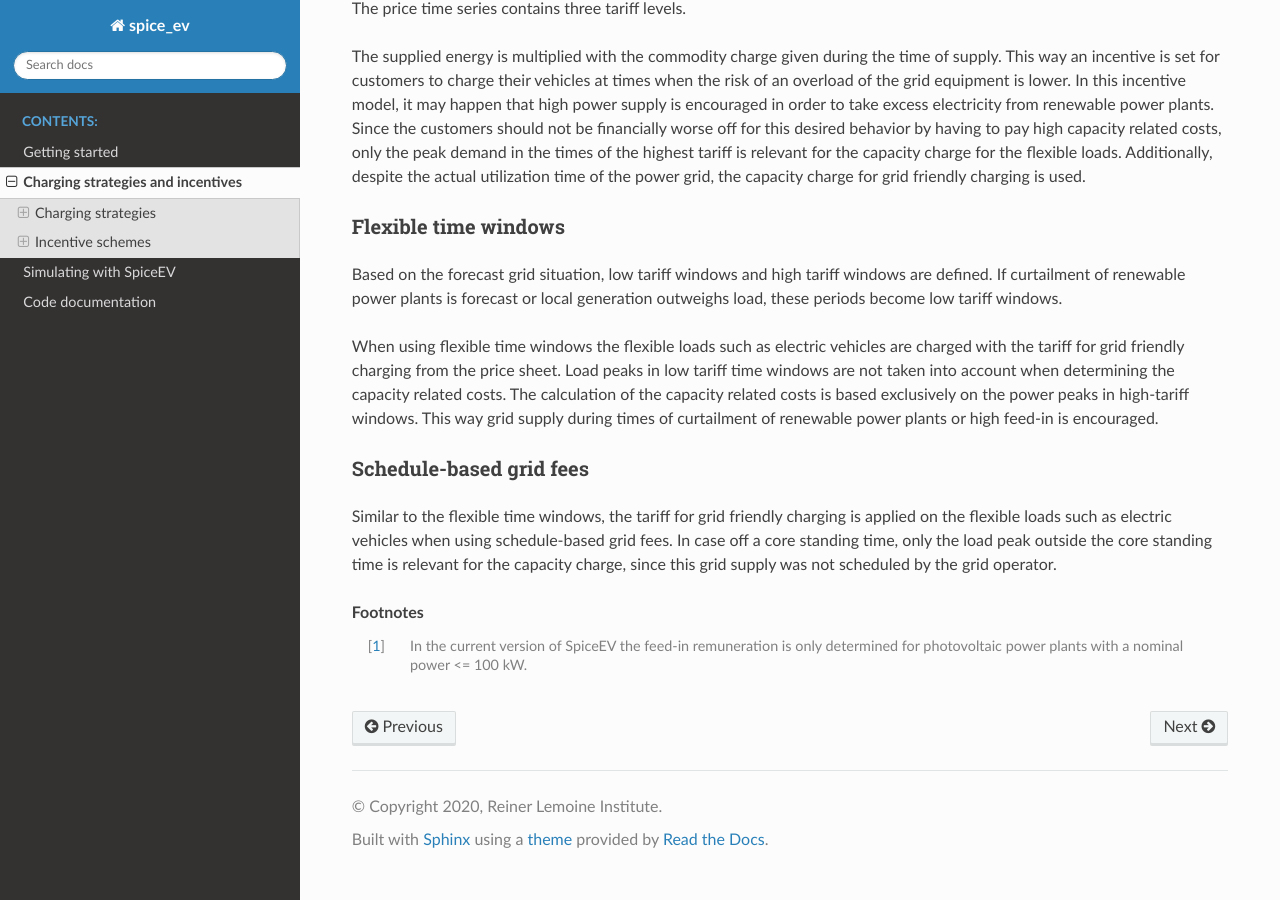
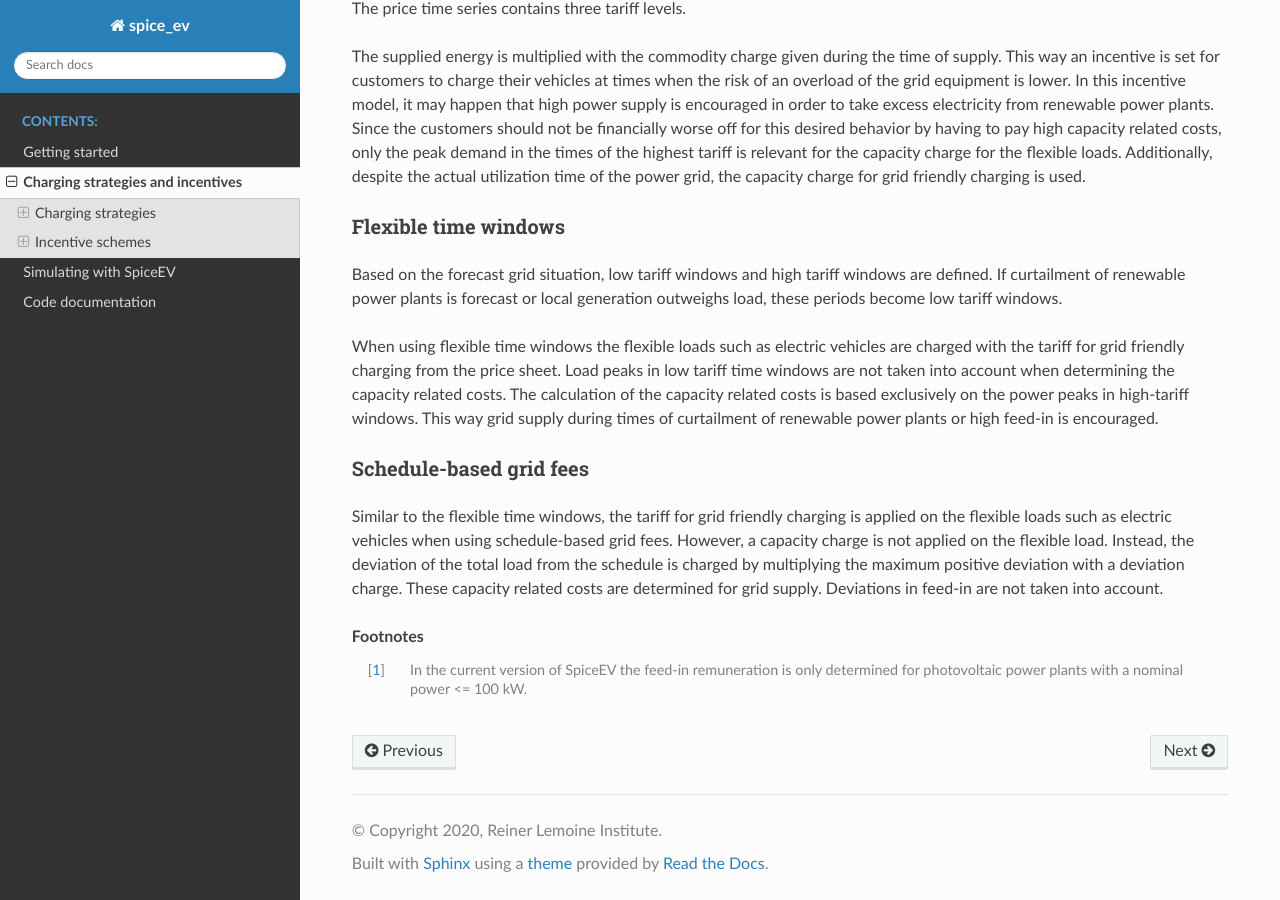
Before and after one commit to rl-institut/spice_ev, a Sphinx documentation site: the page built from doc/source/charging_strategies_incentives.rst, in a window 1280 px wide and 900 px high, scrolled down 3893 px. Built offline with Sphinx 7.4.7 and the Read the Docs theme 2.0.0, drawn with Linux system fonts in a browser that asks for light colours.

Commit message:
make some small changes and adjust RTD to changes in cost calculation for schedule strategy

```diff
--- a/doc/source/charging_strategies_incentives.rst
+++ b/doc/source/charging_strategies_incentives.rst
@@ -192,9 +192,10 @@ Schedule-based grid fees
 ------------------------
 
 Similar to the flexible time windows, the tariff for grid friendly charging is applied on the flexible loads such as
-electric vehicles when using schedule-based grid fees. In case off a core standing time, only the load peak outside the
-core standing time is relevant for the capacity charge, since this grid supply was not scheduled by the grid operator.
-
+electric vehicles when using schedule-based grid fees. However, a capacity charge is not applied on the flexible load.
+Instead, the deviation of the total load from the schedule is charged by multiplying the maximum positive deviation
+with a deviation charge. These capacity related costs are determined for grid supply. Deviations in feed-in are not
+taken into account.
 
 
 
```
Also changed, not shown: 4 other files.
